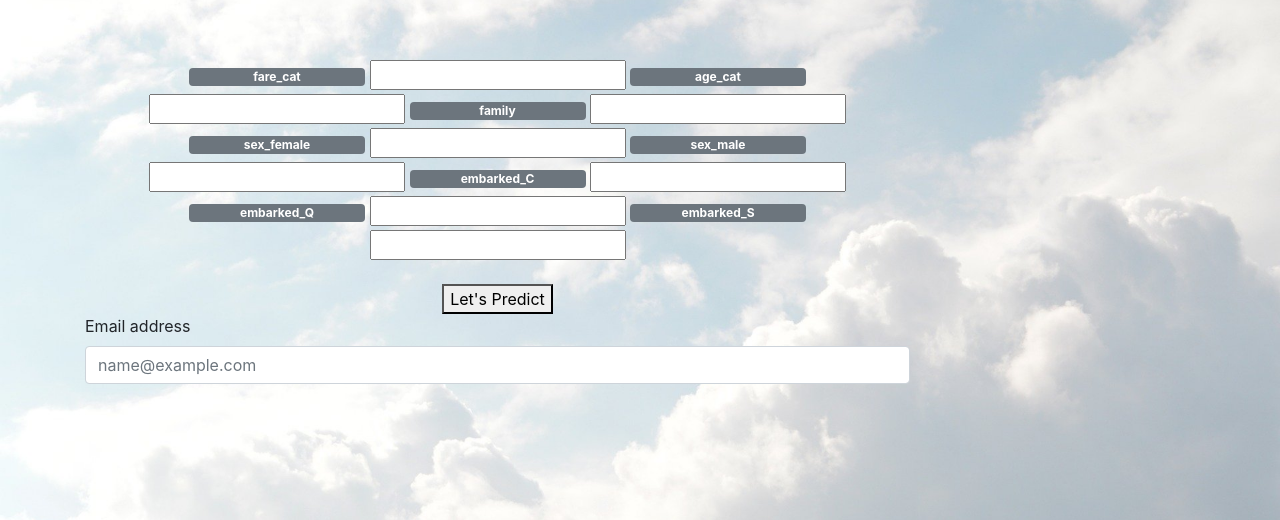
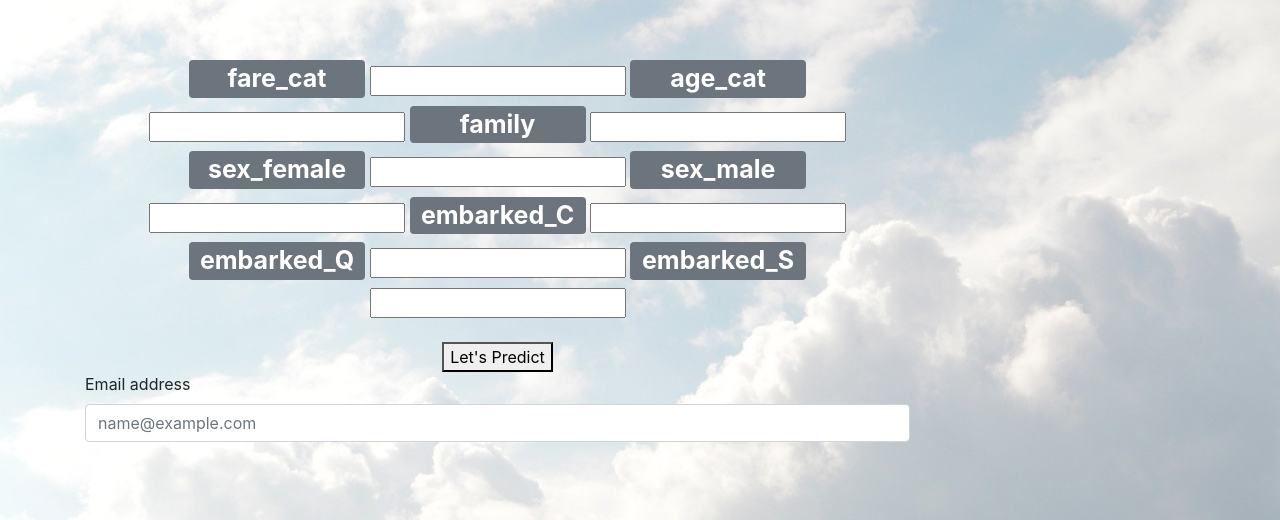
Before and after one commit to ddeodeok/cakd_de, a Django app: page /ml/ in a window 1280 px wide. Shown: the part 56-576 px from the top of the page. Run offline with Django 3.2, Linux system fonts and the light colour scheme; parts of the project's set-up code (start-up, migrations or seed data) failed here and were passed over; some libraries are stand-ins or nearby versions.

Commit message:
0819 last

```diff
--- a/ml/templates/ml/inputdata.html
+++ b/ml/templates/ml/inputdata.html
@@ -1,13 +1,12 @@
 {% extends 'blog/base.html' %}
 {% load static %}
 {% block main_area %}
-
 
 <body>
     <div class="text-center">
         <form action = "ml_result">
             {% for colunm in columns %}
-            <div  class="badge bg-secondary text-white h1" style="width: 11rem;">{{ colunm }}</div>
+            <div  class="badge bg-secondary text-white h1" style="width: 11rem; font-size: 25px">{{ colunm }}</div>
             <input name={{ colunm }}></input>
             {% endfor %}
             <br/>
```
